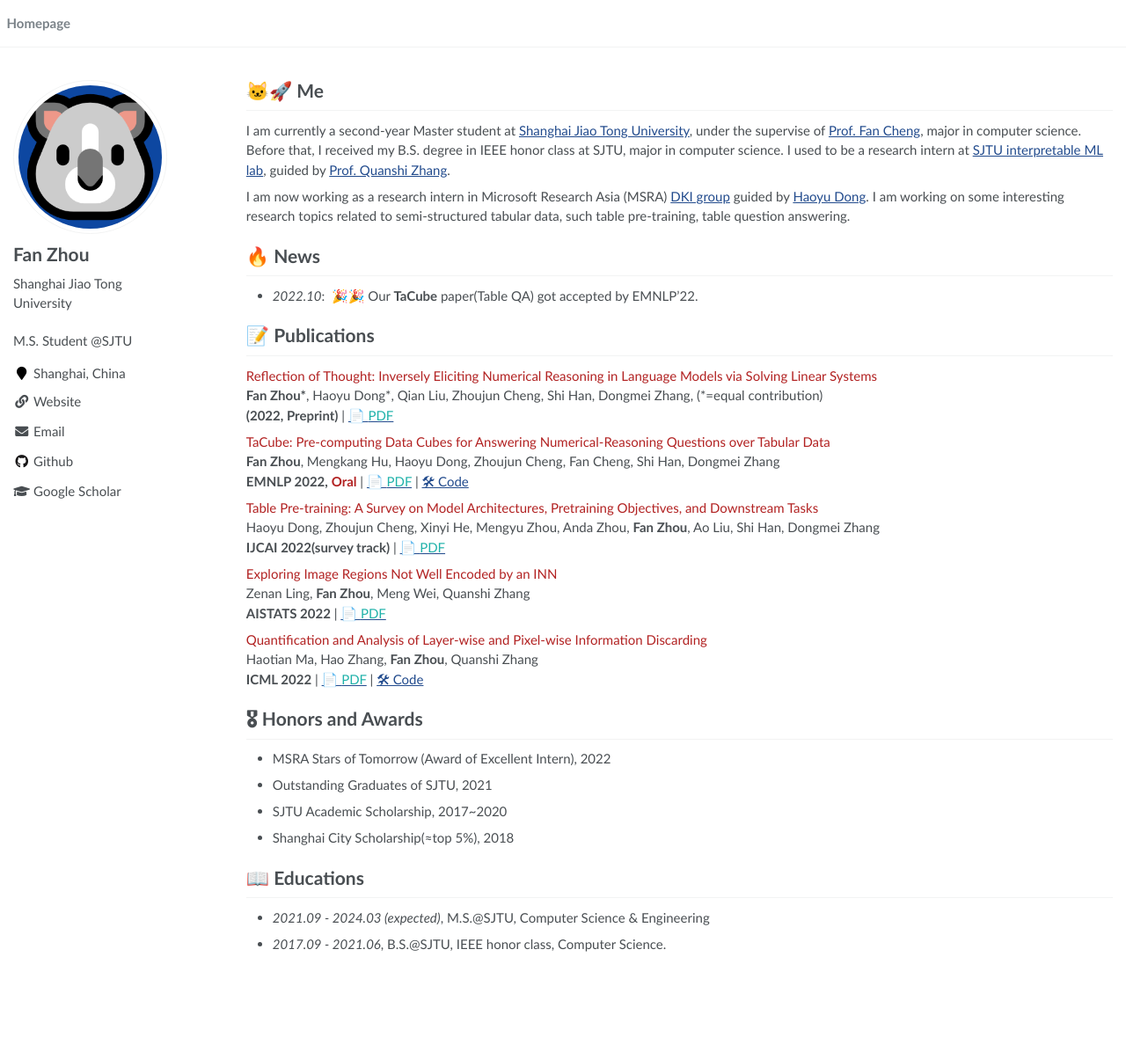
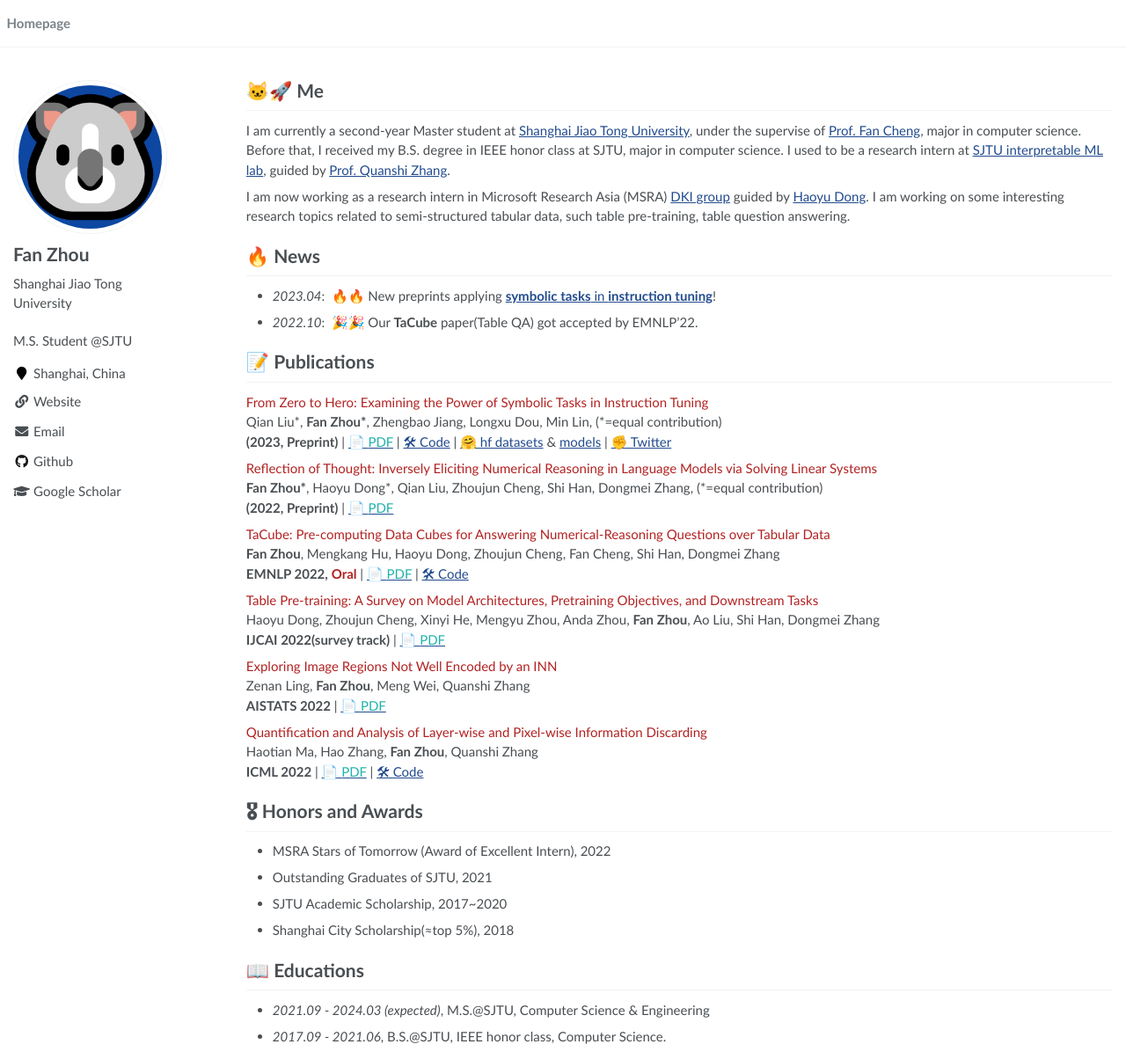
Before and after one commit to koalazf99/koalazf99.github.io, a Jekyll site: the page built from _pages/about.md, in a window 1280 px wide and 1204 px high. Shown: the whole window at 88% size. Built offline with Jekyll 4.4.1, drawn with Linux system fonts in a browser that asks for light colours.

Commit message:
add sit paper

```diff
--- a/_pages/about.md
+++ b/_pages/about.md
@@ -17,9 +17,16 @@
 I am now working as a research intern in Microsoft Research Asia (MSRA) [DKI group](https://www.microsoft.com/en-us/research/group/data-knowledge-intelligence/) guided by [Haoyu Dong](https://www.microsoft.com/en-us/research/people/hadong/). I am working on some interesting research topics related to semi-structured tabular data, such table pre-training, table question answering.
 
 # 🔥 News
+- *2023.04*: &nbsp;🔥🔥 New preprints applying [**symbolic tasks** in **instruction tuning**](https://arxiv.org/abs/2304.07995)!
 - *2022.10*: &nbsp;🎉🎉 Our **TaCube** paper(Table QA) got accepted by EMNLP'22.
 
 # 📝 Publications
+
+<div class='paper-box-text' markdown="1">
+<font color="FireBrick">From Zero to Hero: Examining the Power of Symbolic Tasks in Instruction Tuning</font>
+Qian Liu\*, **Fan Zhou\***, Zhengbao Jiang, Longxu Dou, Min Lin, (*=equal contribution) \\
+**(2023, Preprint)** |  [📄 <font color="LightSeaGreen">PDF</font>](https://arxiv.org/abs/2304.07995) | [🛠 Code](https://github.com/sail-sg/symbolic-instruction-tuning/) | [🤗 hf datasets](https://huggingface.co/datasets/sail/symbolic-instruction-tuning) & [models](https://huggingface.co/models?search=sail/tapex-zero) | [✊ Twitter](https://twitter.com/sivil_taram/status/1648294728553877505)
+</div>
 
 <div class='paper-box-text' markdown="1">
 <font color="FireBrick">Reflection of Thought: Inversely Eliciting Numerical Reasoning in Language Models via Solving Linear Systems</font>
```
